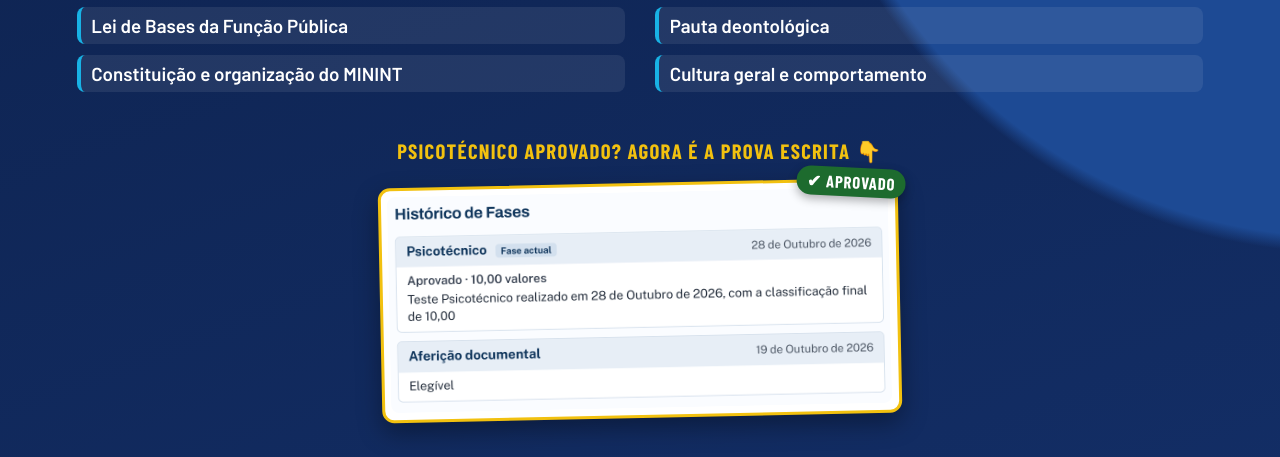
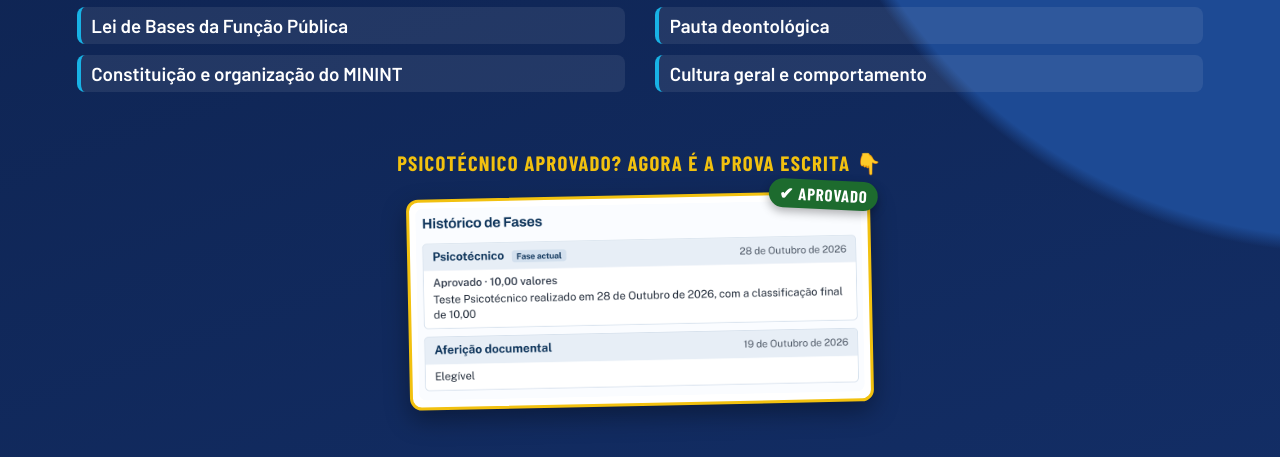
Before and after one commit to prepconcurso-ao/prepconcurso-ao.github.io, a plain HTML site: page promo.html in a window 1280 px wide. Shown: the part 262-719 px from the top of the page. Drawn offline with nearby package versions, Linux system fonts and the light colour scheme.

Commit message:
Cartaz MININT: corrige o tamanho do recorte
Co-Authored-By: Claude Opus 5.5 <noreply@anthropic.com>
Claude-Session: https://claude.ai/code/session_01P6g9hn8tDQ1azZAcKs4ooe

```diff
--- a/promo.html
+++ b/promo.html
@@ -21,8 +21,8 @@
   li{background:rgba(255,255,255,.08);border-left:.6vh solid #18b2e5;border-radius:8px;padding:.9vh 1.3vh;font-size:2.35vh;font-weight:600}
   .prova{flex:1 1 auto;min-height:0;display:flex;flex-direction:column;align-items:center;justify-content:center;margin:2vh 0 1.4vh;gap:2.4vh}
   .prova .rotulo{font:700 2.6vh 'Barlow Condensed';letter-spacing:.06em;text-transform:uppercase;color:#f2c10f}
-  .prova .moldura{position:relative;min-height:0;max-height:100%;background:#fff;border-radius:12px;padding:.8vh;box-shadow:0 1.2vh 3vh rgba(0,0,0,.35);transform:rotate(-1.2deg);border:.4vh solid #f2c10f}
-  .prova img{display:block;max-width:100%;max-height:27vh;width:auto;height:auto;border-radius:8px}
+  .prova .moldura{position:relative;flex:0 0 auto;line-height:0;background:#fff;border-radius:12px;padding:.8vh;box-shadow:0 1.2vh 3vh rgba(0,0,0,.35);transform:rotate(-1.2deg);border:.4vh solid #f2c10f}
+  .prova img{display:block;height:24vh;width:auto;max-width:78vw;object-fit:contain;border-radius:8px}
   .prova .selo{position:absolute;right:-1.4vh;top:-1.8vh;background:#1d6b2e;color:#fff;font:700 2.1vh 'Barlow Condensed';letter-spacing:.05em;padding:.5vh 1.3vh;border-radius:99px;transform:rotate(4deg);box-shadow:0 .5vh 1.2vh rgba(0,0,0,.3)}
   .rodape{margin-top:auto;display:flex;align-items:center;justify-content:space-between;gap:2vw;flex-wrap:wrap}
   .extra{font-size:2.3vh;color:#c9d6ee;line-height:1.45}
```
